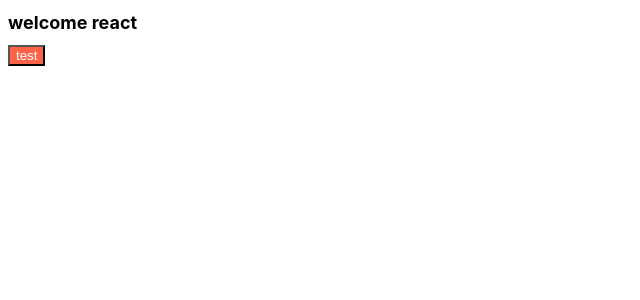
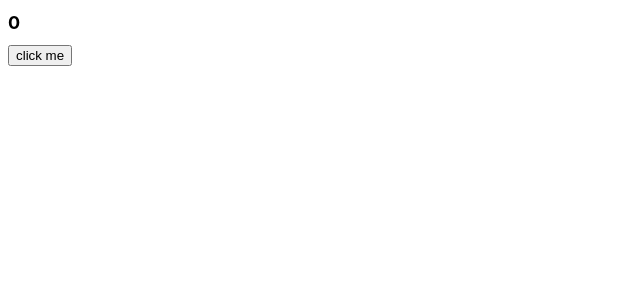
Before and after one commit to NewDongJun/React_study, a React (Create React App) app in the folder react-example/: page / in a window 1280 px wide. Shown: the top 300 px of the page, without its empty margins (0-640 px from the left). Built offline with nearby package versions, Linux system fonts and the light colour scheme.

Commit message:
useEffect

```diff
--- a/react-example/src/App.js
+++ b/react-example/src/App.js
@@ -1,11 +1,19 @@
 import Button from "./Button";
 import styles from "./App.module.css"
+import { useState, useEffect } from "react";
 
 function App() {
+  const [counter, setValue] = useState(0);
+  const onClick = () => setValue((prev)=> prev+1);
+  console.log('i run all the time');
+  const iRunOnlyOnce = () => {
+    console.log("i run only once");
+  }
+  useEffect(iRunOnlyOnce, []);
   return (
     <div>
-      <h1 className={styles.title}>welcome react</h1>
-      <Button text={"test"}/>
+      <h1 className={styles.title}>{counter}</h1>
+      <button onClick={onClick}>click me</button>
     </div>
   );
 }
```
